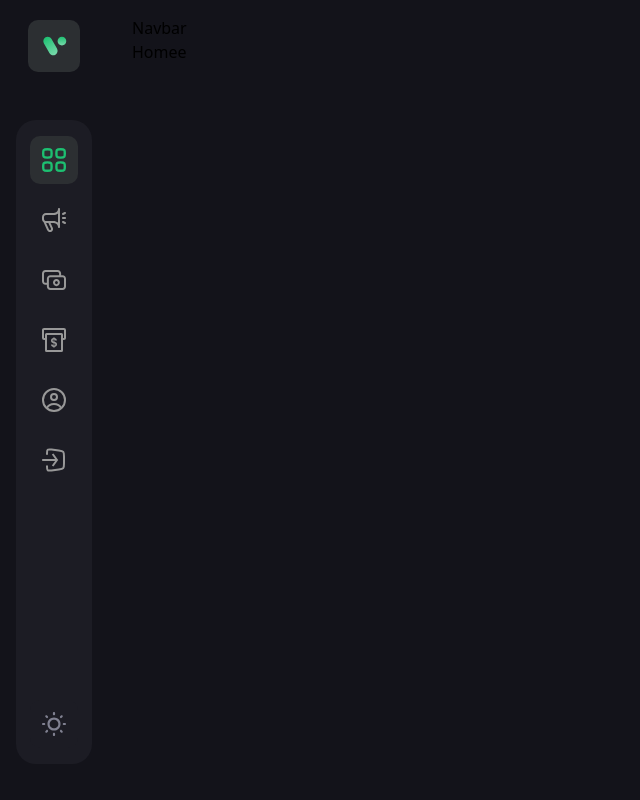
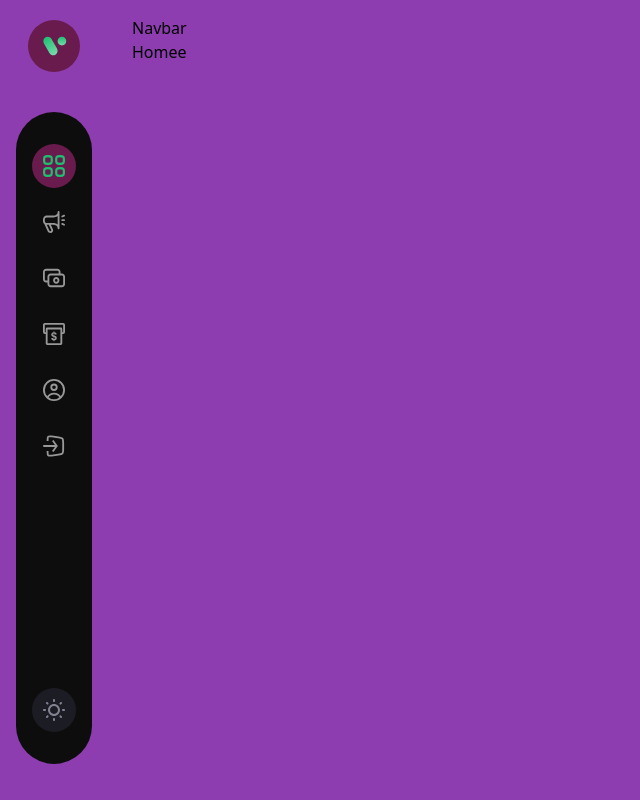
Before and after one commit to RakshitGupta621/Crowdfunding-Platform, a React (Vite) app in the folder client/: page / in a window 1280 px wide. Shown: the whole page, without its empty margins (0-640 px from the left). Built offline with nearby package versions, Linux system fonts and the light colour scheme; what @thirdweb-dev/react would draw is missing.

Commit message:
added custombutton

```diff
--- a/client/src/App.jsx
+++ b/client/src/App.jsx
@@ -6,7 +6,7 @@ import {Navbar, Sidebar} from './components/index'
 
 const App = () => {
   return (
-    <div className="relative sm:-8 p-4 bg-[#13131a] min-h-screen flex flex-row">
+    <div className="relative sm:-8 p-4 bg-[#8D3DAF] min-h-screen flex flex-row">
       <div className="sm:flex hidden mr-10 relative">
         <Sidebar />
       </div>
--- /dev/null
+++ b/client/src/components/CustomButton.jsx
@@ -0,0 +1,15 @@
+import React from 'react'
+
+const CustomButton = ({ btnType, title, handleClick, styles }) => {
+  return (
+    <button
+      type={btnType}
+      className={`font-epilogue font-semibold text-[16px] leading-[26px] text-white min-h-[52px] px-4 rounded-[10px] ${styles}`}
+      onClick={handleClick}
+    >
+      {title}
+    </button>
+  )
+}
+
+export default CustomButton
--- a/client/src/components/Sidebar.jsx
+++ b/client/src/components/Sidebar.jsx
@@ -5,7 +5,7 @@ import { logo, sun } from '../assets';
 import { navlinks } from '../constants';
 
 const Icon = ({ styles, name, imgUrl, isActive, disabled, handleClick }) => (
-  <div className={`w-[48px] h-[48px] rounded-[10px] ${isActive && isActive === name && 'bg-[#2c2f32]'} flex justify-center items-center ${!disabled && 'cursor-pointer'} ${styles}`} onClick={handleClick}>
+  <div className={`w-[44px] h-[44px] rounded-[30px] ${isActive && isActive === name && 'bg-[#6A1B4D]'} flex justify-center items-center ${!disabled && 'cursor-pointer'} ${styles}`} onClick={handleClick}>
     {!isActive ? (
       <img src={imgUrl} alt="fund_logo" className="w-1/2 h-1/2" />
     ) : (
@@ -21,10 +21,10 @@ const Sidebar = () => {
   return (
     <div className="flex justify-between items-center flex-col sticky top-5 h-[93vh]">
       <Link to="/">
-        <Icon styles="w-[52px] h-[52px] bg-[#2c2f32]" imgUrl={logo} />
+        <Icon styles="w-[52px] h-[52px] bg-[#6A1B4D]" imgUrl={logo} />
       </Link>
 
-      <div className="flex-1 flex flex-col justify-between items-center bg-[#1c1c24] rounded-[20px] w-[76px] py-4 mt-12">
+      <div className="flex-1 flex flex-col justify-between items-center bg-[#0D0D0D] rounded-[50px] w-[76px] py-8 mt-10">
         <div className="flex flex-col justify-center items-center gap-3">
           {navlinks.map((link) => (
             <Icon
```
